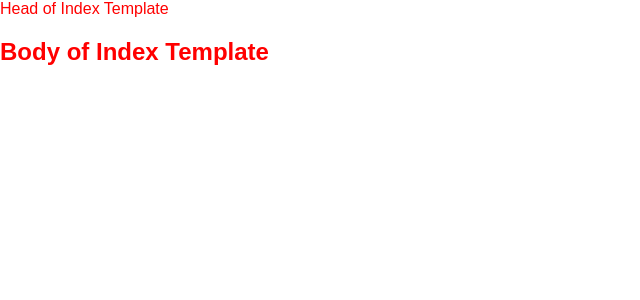
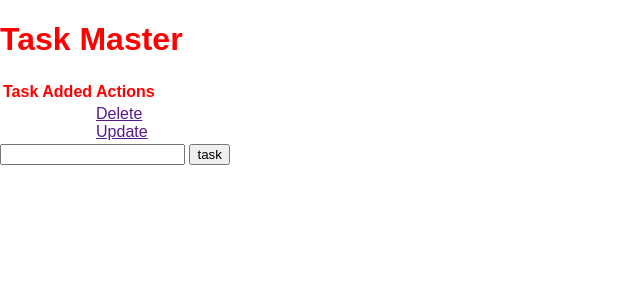
Before and after one commit to Jacob-Short/flask-tutorial, a Flask app: page / in a window 1280 px wide. Shown: the top 300 px of the page, without its empty margins (0-640 px from the left). Run offline with Flask 2, Linux system fonts and the light colour scheme.

Commit message:
created db with sqlite, created forma && inputs on front-end to add tasks into db

```diff
--- a/app.py
+++ b/app.py
@@ -1,11 +1,28 @@
 from flask import Flask, render_template
+from flask_sqlalchemy import SQLAlchemy
+from datetime import datetime
 
 app = Flask(__name__)
 
+# initializing db
+app.config["SQLALCHEMY_DATABASE_URI"] = "sqlite:///test.db"
+db = SQLAlchemy(app)
+
+# models
+class Todo(db.Model):
+    id = db.Column(db.Integer, primary_key=True)
+    content = db.Column(db.String(200), nullable=False)
+    completed = db.Column(db.Integer, default=0)
+    date_created = db.Column(db.DateTime, default=datetime.utcnow)
+
+    def __repr__(self):
+        return f"<Task {self.id}>"
+
+
 # routes
-@app.route("/")
+@app.route("/", methods=["POST", "GET"])
 def index():
-    return render_template('index.html')
+    return render_template("index.html")
 
 
 if __name__ == "__main__":
--- a/templates/index.html
+++ b/templates/index.html
@@ -1,5 +1,25 @@
-{% extends 'base.html' %} {% block head %}
-<h1>Head of Index Template</h1>
-{% endblock %} {% block body %}
-<h2>Body of Index Template</h2>
+{% extends 'base.html' %} {% block head %} {% endblock %} {% block body %}
+<div>
+  <h1>Task Master</h1>
+
+  <table>
+    <tr>
+      <th>Task</th>
+      <th>Added</th>
+      <th>Actions</th>
+    </tr>
+    <tr>
+      <td></td>
+      <td></td>
+      <td>
+        <a href=""> Delete </a>
+        <br />
+        <a href=""> Update </a>
+      </td>
+    </tr>
+  </table>
+  <form action='/' method='POST'>
+    <input type='text' name='content' id='content'>
+    <input type='submit' value='task'>
+</div>
 {% endblock %}
```
Also changed, not shown: test.db (added).
